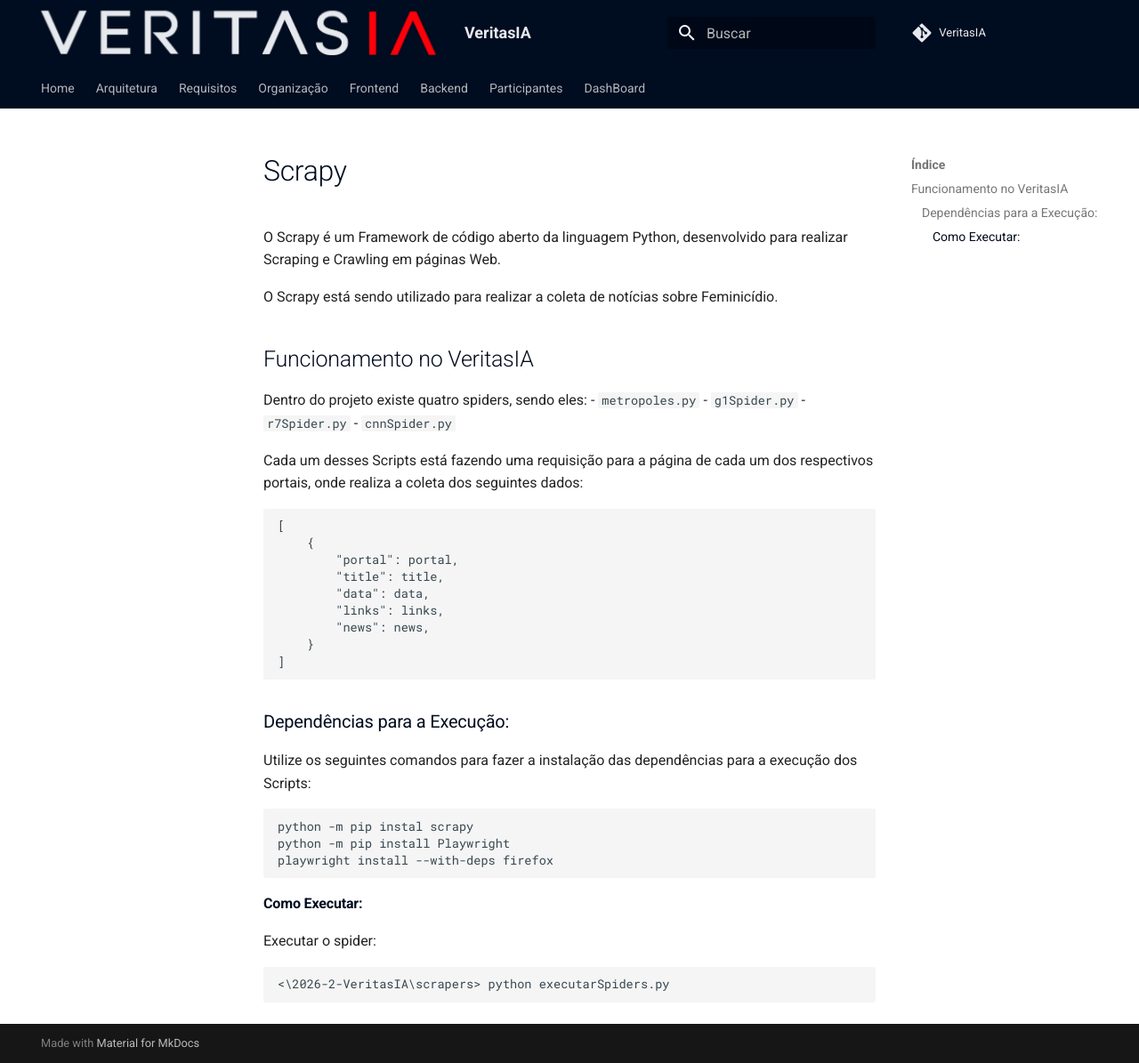
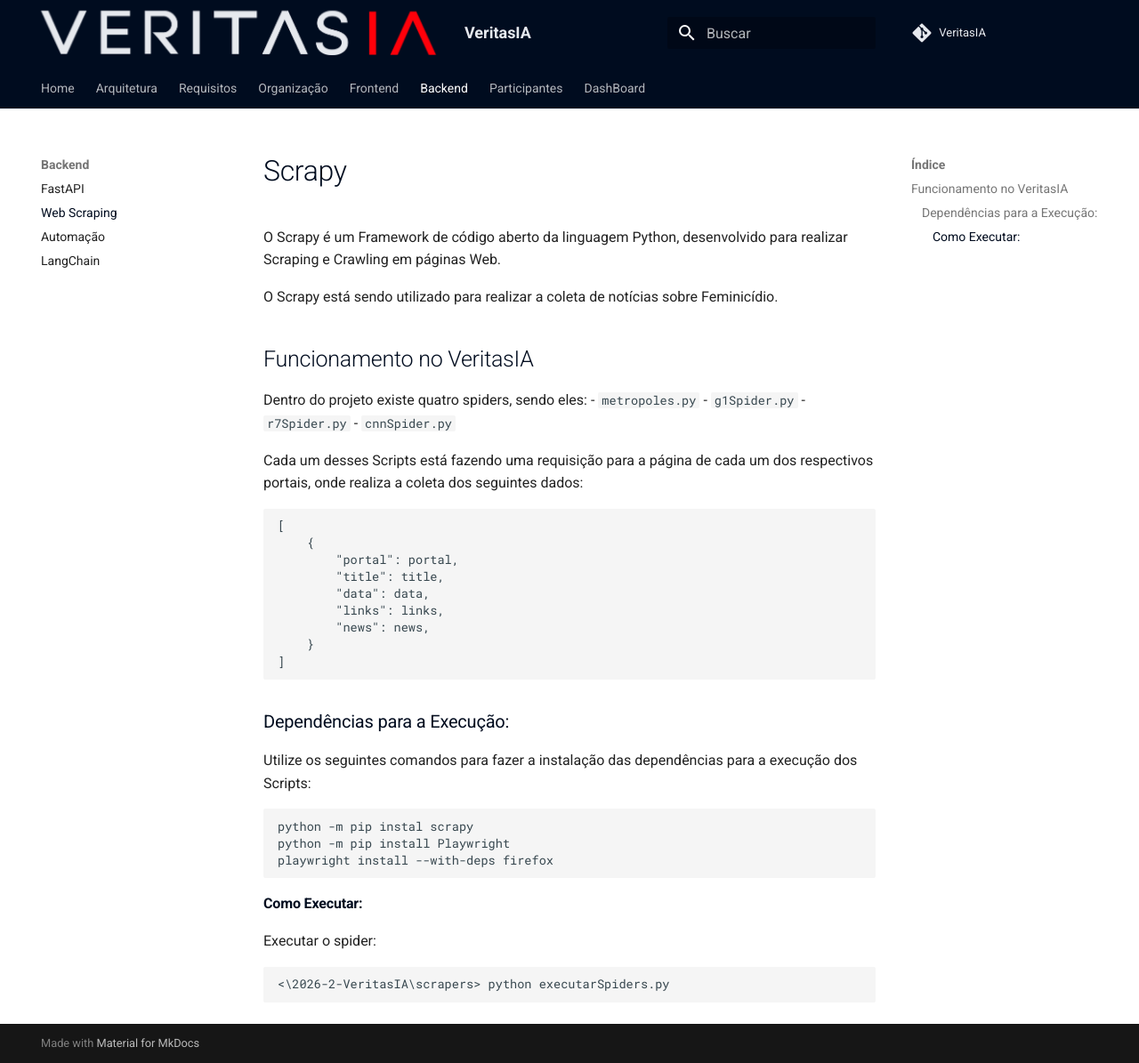
Before and after one commit to unb-mds/2026-2-Squad03, an MkDocs documentation site: the page built from docs/backend/scrapy/scrapy.md, in a window 1280 px wide and 1195 px high. Shown: the whole window at 89% size. Built offline with MkDocs 1.6.1 and Material for MkDocs 9.7.7, drawn with Linux system fonts in a browser that asks for light colours; comment, search, counter and statistics services are not loaded; some of the changed lines change nothing that is shown.

Commit message:
Correção caminho de pastas mkdocs.yml. issue #48 Co-Authored: Jadson Ricardo <jadsonrleandro@gmail.com>

```diff
--- a/mkdocs.yml
+++ b/mkdocs.yml
@@ -42,8 +42,8 @@
 
   - Backend:
       - FastAPI: backend/FastAPI.md
-      - Web Scraping: backend/scrapy.md
-      - Automação: backend/Automacao.md
+      - Web Scraping: backend/scrapy/scrapy.md
+      - Automação: backend/scrapy/Automacao.md
       - LangChain: backend/LangChain.md
 
   - Participantes:
```
Also changed, not shown: docs/backend/scrapy/Automacao.md (renamed from docs/backend/scrapy/Automação.md).
